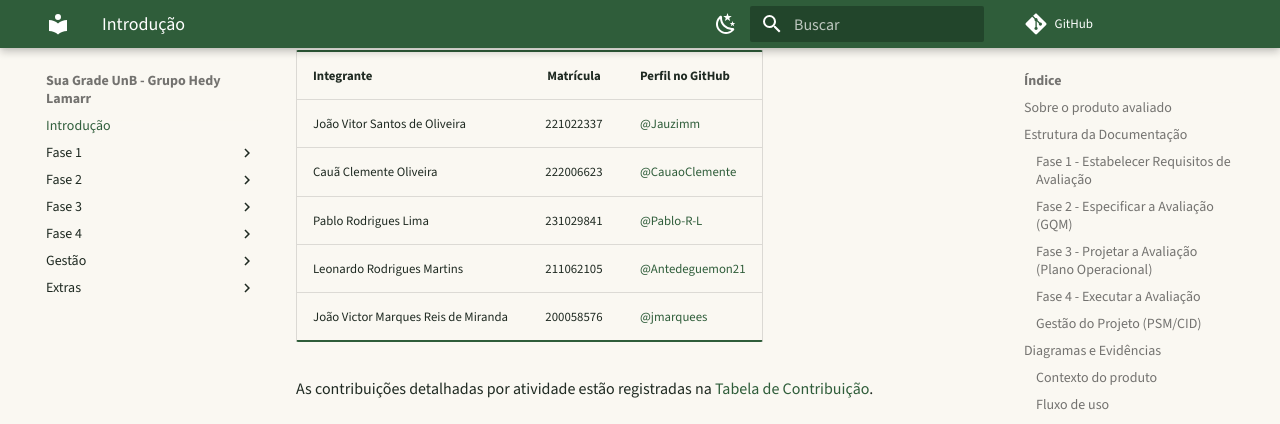
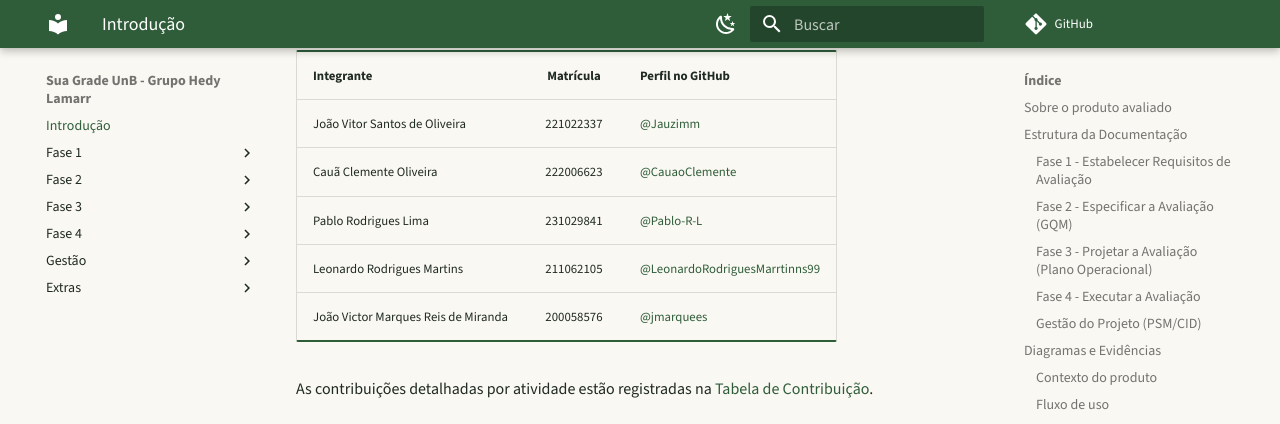
Before and after one commit to FCTE-Qualidade-de-Software-1/2026-2_T02_HEDY_LAMAR, an MkDocs documentation site: the page built from docs/index.md, in a window 1280 px wide and 900 px high, scrolled down 3698 px. Shown: the top 424 px of the window. Built offline with MkDocs 1.6.1 and Material for MkDocs 9.7.7, drawn with Linux system fonts in a browser that asks for light colours; comment, search, counter and statistics services are not loaded.

Commit message:
docs: corrige o perfil do GitHub do Leonardo na pagina inicial

```diff
--- a/docs/index.md
+++ b/docs/index.md
@@ -78,7 +78,7 @@ Para consultar a imagem original do modelo, acesse [modelo-qualidade-iso-origina
 | João Vitor Santos de Oliveira | 221022337 | [@Jauzimm](https://github.com/Jauzimm) |
 | Cauã Clemente Oliveira | 222006623 | [@CauaoClemente](https://github.com/CauaoClemente) |
 | Pablo Rodrigues Lima | 231029841 | [@Pablo-R-L](https://github.com/Pablo-R-L) |
-| Leonardo Rodrigues Martins | 211062105 | [@Antedeguemon21](https://github.com/Antedeguemon21) |
+| Leonardo Rodrigues Martins | 211062105 | [@LeonardoRodriguesMarrtinns99](https://github.com/LeonardoRodriguesMarrtinns99) |
 | João Victor Marques Reis de Miranda | 200058576 | [@jmarquees](https://github.com/jmarquees) |
 
 As contribuições detalhadas por atividade estão registradas na [Tabela de Contribuição](fase-1/contribuicao.md).
```
